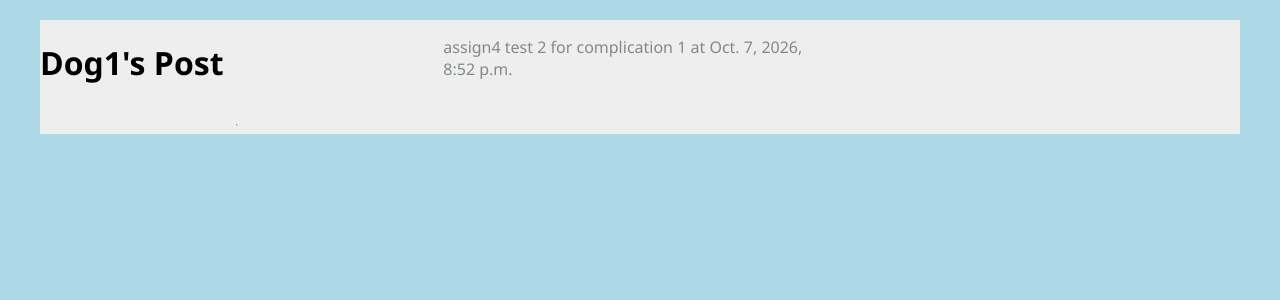
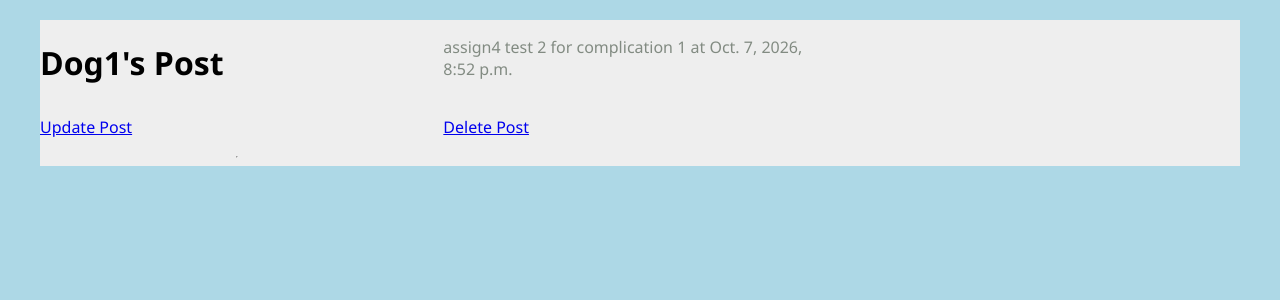
Before and after one commit to Dav-woojin/cs412, a Django app: page /mini_insta/post/6 in a window 1280 px wide. Shown: the part 105-405 px from the top of the page. Run offline with Django 5.2, Linux system fonts and the light colour scheme; data comes from the database, SQL or seed files in the repository; both versions use the stored data as it was after the commit.

Commit message:
delete post and update post

```diff
--- a/cs412/mini_insta/forms.py
+++ b/cs412/mini_insta/forms.py
@@ -13,3 +13,8 @@ class UpdateProfileForm(forms.ModelForm):
     class Meta:
         model = Profile
         fields = ['display_name', 'profile_image_url', 'bio_text']
+
+class UpdatePostForm(forms.ModelForm):
+    class Meta:
+        model = Post
+        fields = ['caption']
--- a/cs412/mini_insta/templates/mini_insta/show_post.html
+++ b/cs412/mini_insta/templates/mini_insta/show_post.html
@@ -16,6 +16,13 @@
             <p>{{post.caption}}
                 at {{post.timestamp}}</p>
         </div>
+        <br>
+        <nav>
+            <a href = "{% url 'update' post.pk %}">Update Post</a>
+        </nav>
+        <nav>
+            <a href = "{% url 'delete' post.pk %}">Delete Post</a>
+        </nav>
     </table>
     <hr>
 </main>
--- a/cs412/mini_insta/urls.py
+++ b/cs412/mini_insta/urls.py
@@ -3,7 +3,7 @@
 #app, a show all page and individual show profile pages
 
 from django.urls import path
-from .views import ProfileListView, ProfileDetailView, PostDetailView, CreatePostView, UpdateProfileView
+from .views import ProfileListView, ProfileDetailView, PostDetailView, CreatePostView, UpdateProfileView, DeletePostView, UpdatePostView
 
 
 urlpatterns = [
@@ -12,4 +12,6 @@ urlpatterns = [
     path('post/<int:pk>', PostDetailView.as_view(), name = 'show_post'),
     path('profile/<int:pk>/create_post', CreatePostView.as_view(), name = 'create_post'),
     path('profile/<int:pk>/update', UpdateProfileView.as_view(), name = 'update_profile'),
+    path('post/<int:pk>/delete', DeletePostView.as_view(), name = 'delete'),
+    path('post/<int:pk>/update', UpdatePostView.as_view(), name = 'update')
 ]
--- a/cs412/mini_insta/views.py
+++ b/cs412/mini_insta/views.py
@@ -2,10 +2,11 @@
 #this is the views.py file,
 #here we create classes for our models and their appropriate templates and context variables
 
+from typing import Any
 from django.shortcuts import render
-from django.views.generic import ListView, DetailView, CreateView, UpdateView
+from django.views.generic import ListView, DetailView, CreateView, UpdateView, DeleteView
 from .models import Profile, Post, Photo
-from .forms import CreatePostForm, UpdateProfileForm
+from .forms import CreatePostForm, UpdateProfileForm, UpdatePostForm
 from django.urls import reverse
 
 # Create your views here.
@@ -63,3 +64,43 @@ class UpdateProfileView(UpdateView):
     model = Profile
     form_class = UpdateProfileForm
     template_name = 'mini_insta/update_profile_form.html'
+
+class DeletePostView(DeleteView):
+    model = Post
+    template_name = "mini_insta/delete_post_form.html"
+
+    def get_context_data(self, **kwargs):
+        context = super().get_context_data(**kwargs)
+
+        pk = self.kwargs["pk"]
+        post = self.object
+
+        context['profile'] = post.profile
+        context['post'] = post
+        return context
+
+    def get_success_url(self):
+        pk = self.kwargs["pk"]
+        post = Post.objects.get(pk=pk)
+        profile = post.profile
+        return reverse('show_profile', kwargs={'pk': profile.pk })
+
+class UpdatePostView(UpdateView):
+    model = Post
+    form_class = UpdatePostForm
+    template_name = "mini_insta/update_post_form.html"
+
+    def get_context_data(self, **kwargs):
+        context = super().get_context_data(**kwargs)
+
+        pk = self.kwargs["pk"]
+        post = self.object
+
+        context['profile'] = post.profile
+        context['post'] = post
+        return context
+
+    def get_success_url(self):
+        pk = self.kwargs["pk"]
+        post = Post.objects.get(pk=pk)
+        return reverse('show_post', kwargs={'pk': post.pk })
```
Also changed, not shown: cs412/mini_insta/templates/mini_insta/delete_post_form.html (added, +24 -0 lines), cs412/mini_insta/templates/mini_insta/update_post_form.html (added, +20 -0 lines), db.sqlite3.
